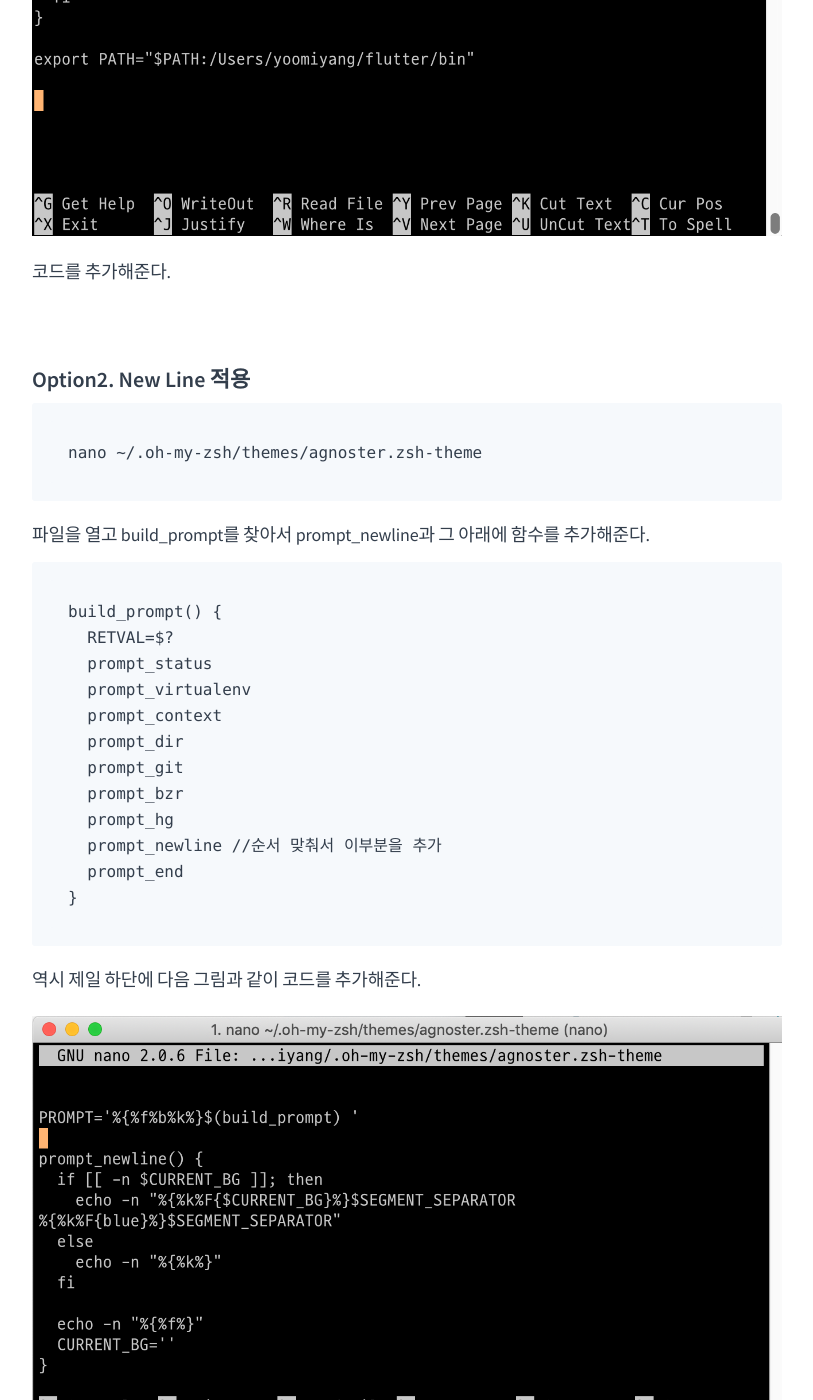
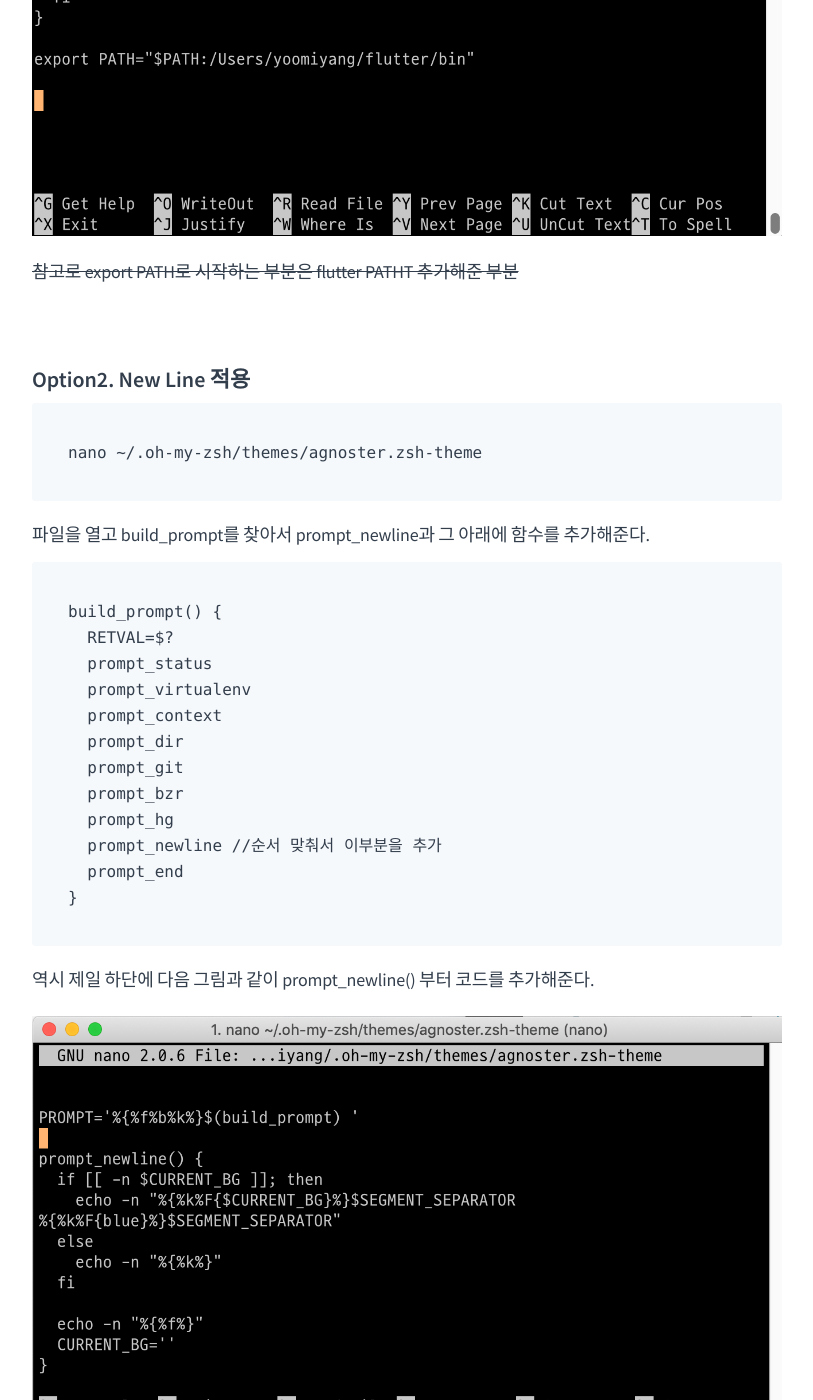
Before and after one commit to newyumi/newyumi.github.io, a Jekyll site: the page built from development/zsh/index.md, in a window 1280 px wide and 1400 px high, scrolled down 3793 px. Shown: the whole window, without its empty margins (233-1046 px from the left). Built offline with Jekyll 4.4.1, drawn with Linux system fonts in a browser that asks for light colours; comment, search, counter and statistics services are not loaded; some of the changed text lies outside the part shown.

Commit message:
EDITED post zsh

````diff
--- a/development/zsh/index.md
+++ b/development/zsh/index.md
@@ -118,9 +118,11 @@
 nano ~/.zshrc
 ```
 
-제일 하단에
+제일 하단에 prompt_context() 함수를 추가해준다.
 ![prom](img/prom.png)
-코드를 추가해준다.
+
+~~참고로 export PATH로 시작하는 부분은 flutter PATHT 추가해준 부분~~
+
 
 <br/>
 
@@ -144,7 +146,7 @@
 }
 ```
 
-역시 제일 하단에 다음 그림과 같이 코드를 추가해준다.
+역시 제일 하단에 다음 그림과 같이 prompt_newline() 부터 코드를 추가해준다.
 ![prom1](img/prom1.png)
 
 <br/><br/>
````
